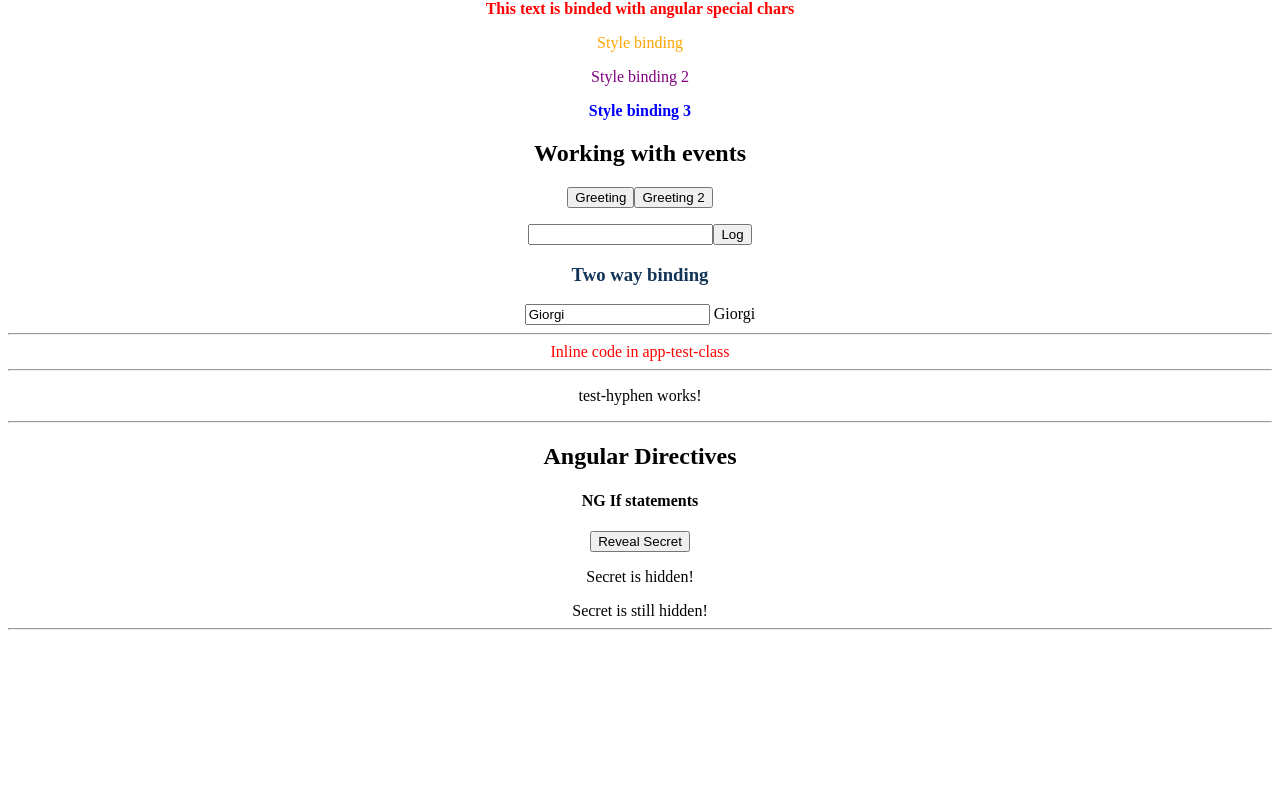
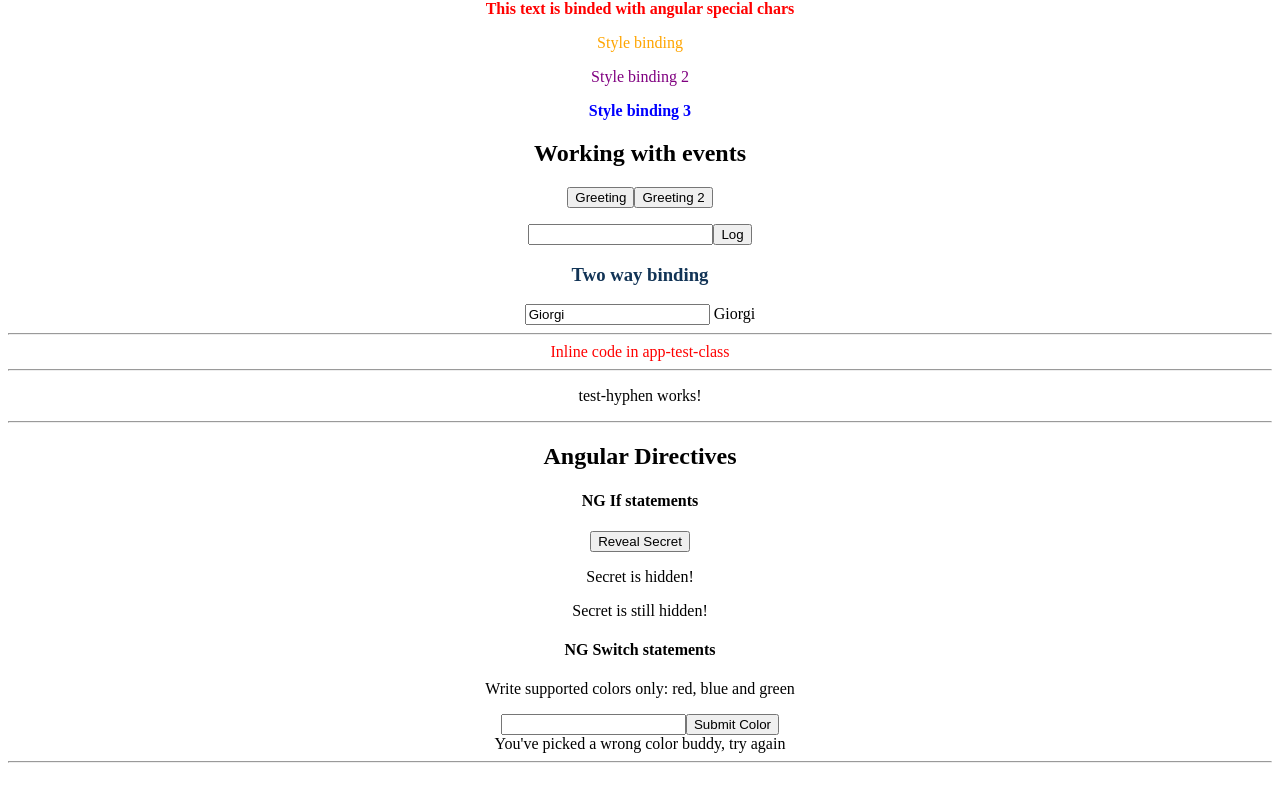
Before and after one commit to gghughunishvili/angular, an Angular app in the folder hello-world/: page / in a window 1280 px wide. Shown: the part 371-1172 px from the top of the page. Before the commit the page ends 1101 px from the top, so only its background shows below. Built offline with nearby package versions, Linux system fonts and the light colour scheme.

Commit message:
added ng switch statement example

```diff
--- a/hello-world/src/app/directives/directives.component.html
+++ b/hello-world/src/app/directives/directives.component.html
@@ -17,5 +17,15 @@
     <ng-template #otherElseBlock>
       Secret is still hidden!
     </ng-template>
+
+    <h4>NG Switch statements</h4>
+    <p>Write supported colors only: red, blue and green</p>
+    <input type="text" #myInput> <button (click)="submitColor(myInput.value)">Submit Color</button>
+    <div [ngSwitch]="color">
+      <div *ngSwitchCase="'red'">You've picked red color</div>
+      <div *ngSwitchCase="'green'">You've picked green color</div>
+      <div *ngSwitchCase="'blue'">You've picked blue color</div>
+      <div *ngSwitchDefault>You've picked a wrong color buddy, try again</div>
+    </div>
   </div>
   <hr>
--- a/hello-world/src/app/directives/directives.component.ts
+++ b/hello-world/src/app/directives/directives.component.ts
@@ -8,6 +8,7 @@ import { Component, OnInit } from '@angular/core';
 export class DirectivesComponent implements OnInit {
 
   public displaySecret = false;
+  public color;
 
   constructor() { }
 
@@ -17,4 +18,8 @@ export class DirectivesComponent implements OnInit {
     this.displaySecret = !this.displaySecret;
   }
 
+  submitColor = (color) => {
+    this.color = color.toLowerCase();
+  }
+
 }
```
